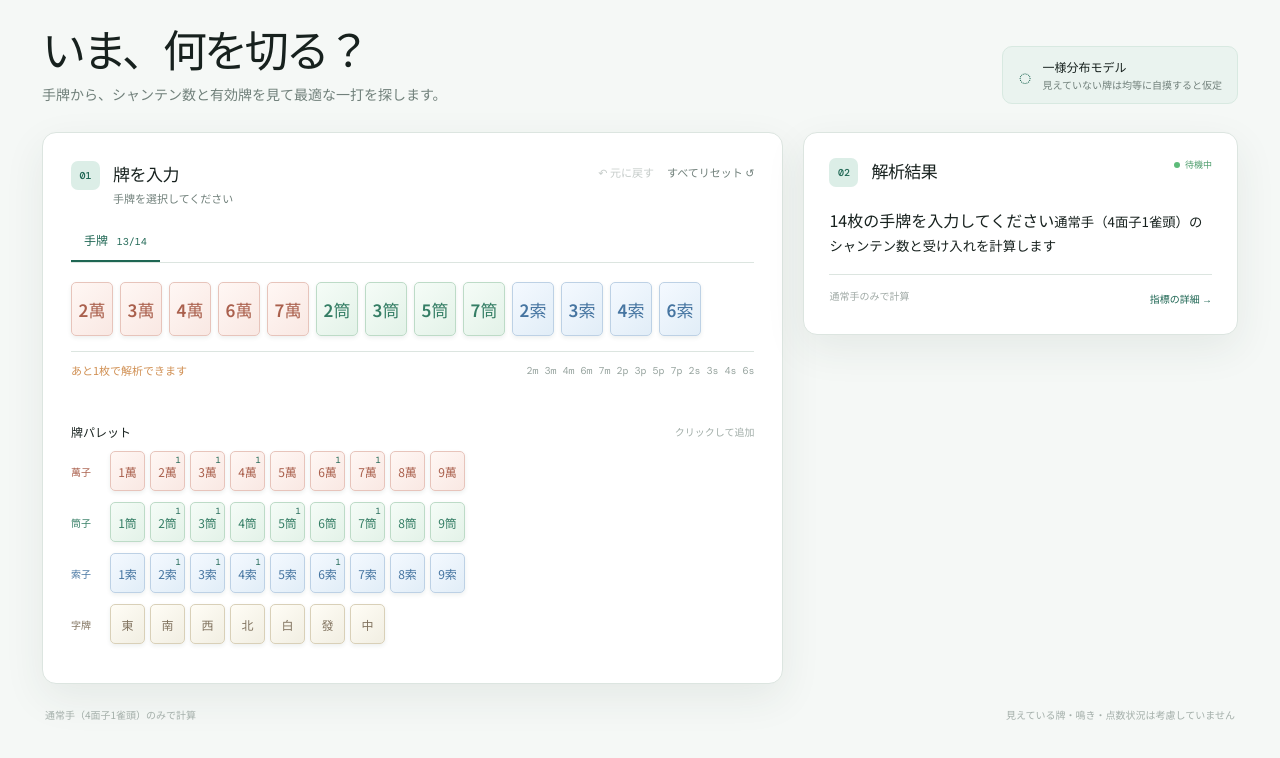
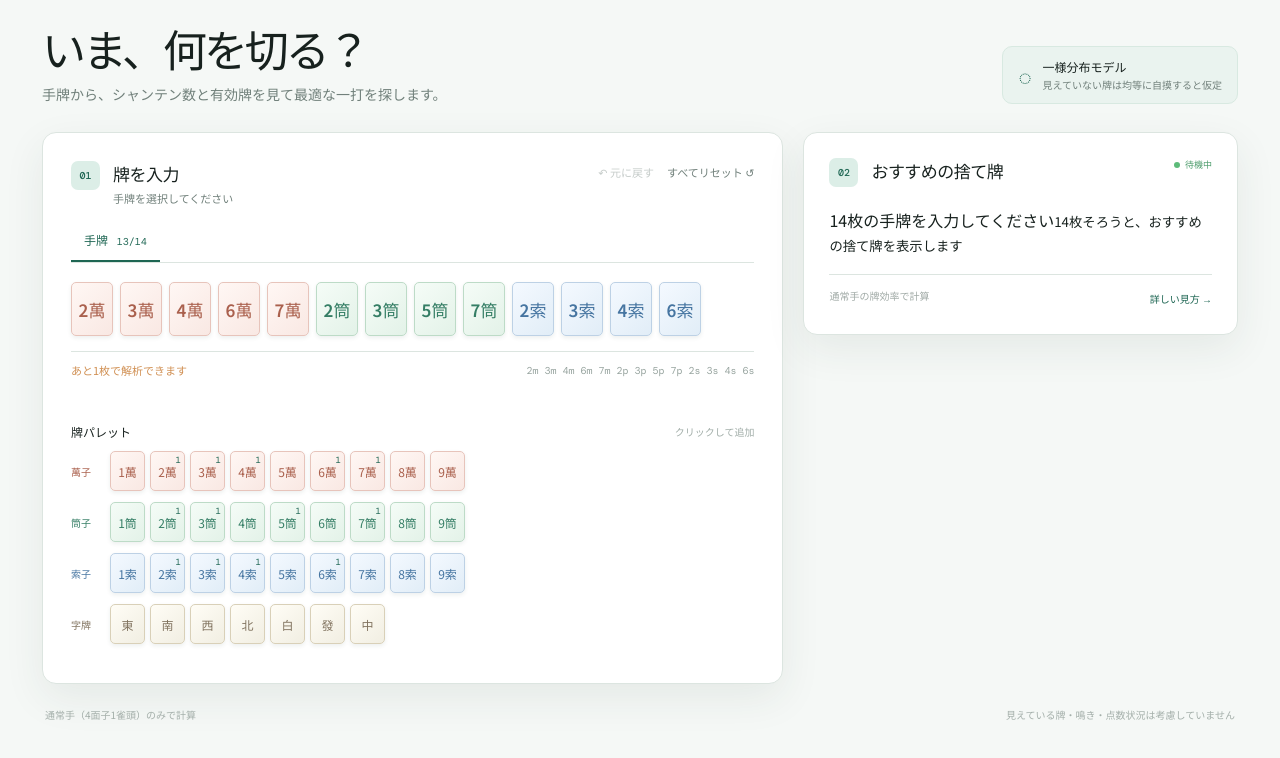
Before and after one commit to sheet00/jantama-tool, a React (Vite) app in the folder src/: page / in a window 1280 px wide. Shown: the top 758 px of the page. Built offline with nearby package versions, Linux system fonts and the light colour scheme.

Commit message:
解析結果の表示を簡潔化

```diff
--- a/src/src/components/AnalysisResults.tsx
+++ b/src/src/components/AnalysisResults.tsx
@@ -5,8 +5,8 @@ type Props = { handLength: number; analysis: DiscardAnalysis[] }
 
 export function AnalysisResults({ handLength, analysis }: Props) {
   return <section className="panel results-panel">
-    <div className="panel-heading compact"><div><span className="step">02</span><div><h2>解析結果</h2></div></div><span className="calculating"><i />{handLength === 14 ? '計算済み' : '待機中'}</span></div>
-    {analysis.length ? <div className="result-list">{analysis.map((result, index) => { const tile = TILES[result.discard]; return <article className={`result-card ${index === 0 ? 'best' : ''}`} key={tile.id}><div className="rank">{String(index + 1).padStart(2, '0')}</div><div className={`result-tile tile tile-small suit-${tile.suit}`}>{tile.label}</div><div className="result-main"><div className="result-title"><strong>{index === 0 ? '最有力' : '候補'}</strong><span>{result.shanten === -1 ? '和了形' : `${result.shanten}シャンテン`}</span></div><div className="result-stats"><span><b>{result.effectiveTileCount}枚</b> 有効牌</span><span>{result.effectiveTiles.length}種類</span></div></div><div className="result-arrow">→</div></article> })}</div> : <div className="analysis-empty"><span>14枚の手牌を入力してください</span><small>通常手（4面子1雀頭）のシャンテン数と受け入れを計算します</small></div>}
-    <div className="result-footer"><span>通常手のみで計算</span><button className="text-button">指標の詳細 →</button></div>
+    <div className="panel-heading compact"><div><span className="step">02</span><div><h2>おすすめの捨て牌</h2></div></div><span className="calculating"><i />{handLength === 14 ? '計算済み' : '待機中'}</span></div>
+    {analysis.length ? <div className="result-list">{analysis.map((result, index) => { const tile = TILES[result.discard]; const effectiveNames = result.effectiveTiles.map((effectiveTile) => TILES[effectiveTile].label).join('・'); return <article className={`result-card ${index === 0 ? 'best' : ''}`} key={tile.id}><div className="rank">{String(index + 1).padStart(2, '0')}</div><div className={`result-tile tile tile-small suit-${tile.suit}`}>{tile.label}</div><div className="result-main"><div className="result-title"><strong>{index === 0 ? 'おすすめ' : '候補'}</strong><span>{result.shanten === -1 ? '和了形' : `${result.shanten}シャンテン`}</span></div><div className="result-stats"><span>次に引きたい牌: <b>{effectiveNames || 'なし'}</b></span><span>山に残り: <b>{result.effectiveTileCount}枚</b></span></div></div><div className="result-arrow">→</div></article> })}</div> : <div className="analysis-empty"><span>14枚の手牌を入力してください</span><small>14枚そろうと、おすすめの捨て牌を表示します</small></div>}
+    <div className="result-footer"><span>通常手の牌効率で計算</span><button className="text-button">詳しい見方 →</button></div>
   </section>
 }
```
Also changed, not shown: src/src/App.css.
